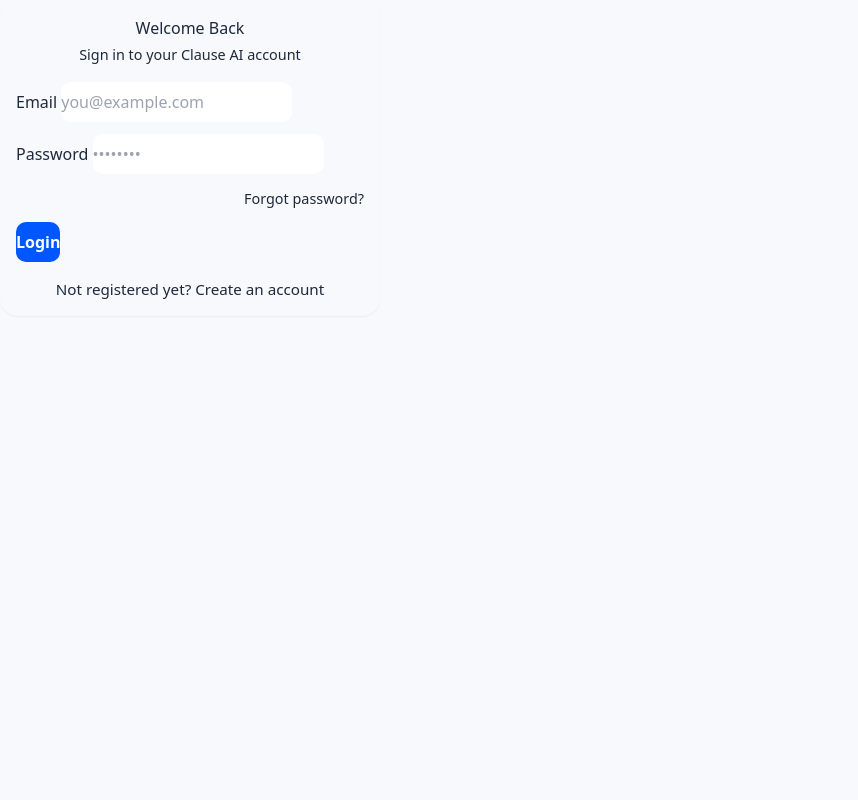
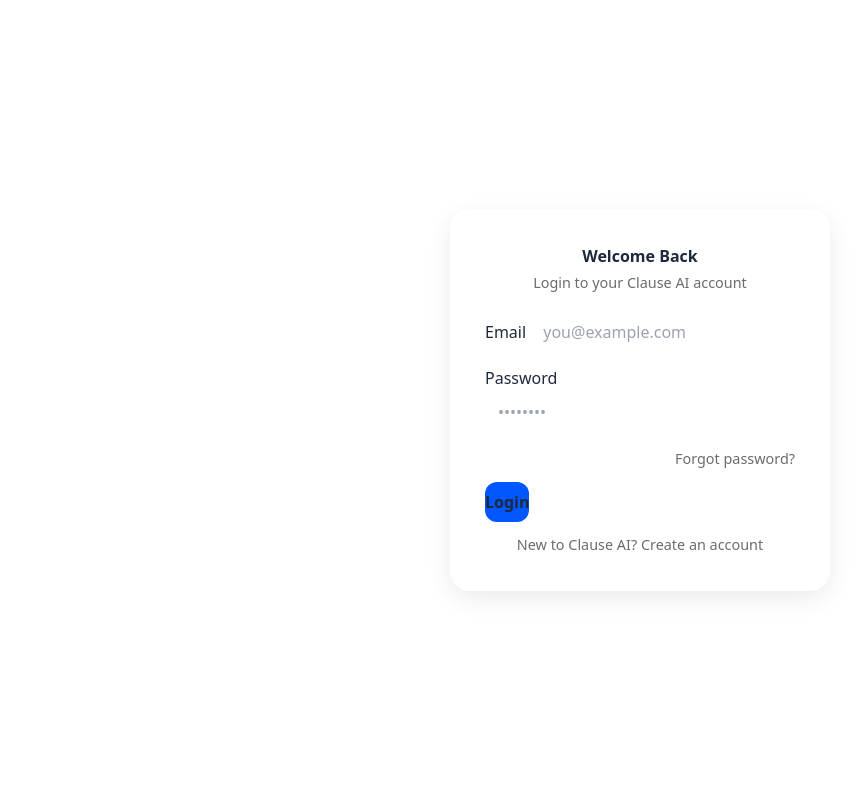
Before and after one commit to AlgoNest/Clause, a Flask app: page /login in a window 1280 px wide. Shown: the whole page, without its empty margins (0-858 px from the left). Run offline with Flask 3, Linux system fonts and the light colour scheme; some libraries are stand-ins or nearby versions.

Commit message:
Update login.html

```diff
--- a/templates/login.html
+++ b/templates/login.html
@@ -2,54 +2,109 @@
 {% block title %}Login — Clause AI{% endblock %}
 {% block body %}
 
-<div class="container d-flex justify-content-center align-items-center" style="min-height: 100vh; background: #f7f9fc;">
-  <div class="card shadow-sm border-0 p-4" style="width: 380px; border-radius: 18px;">
+<style>
+  body {
+    background: linear-gradient(135deg, #eef2ff, #f8fbff);
+    margin: 0 !important;
+    padding: 0 !important;
+  }
 
-    <!-- Heading -->
-    <h3 class="text-center mb-1">Welcome Back</h3>
-    <p class="text-center text-muted mb-4" style="font-size: 0.9rem;">
-      Sign in to your Clause AI account
-    </p>
+  /* Force full-screen flex center */
+  .full-center {
+    position: fixed;
+    top: 0;
+    left: 0;
+    width: 100vw;
+    height: 100vh;
+
+    display: flex !important;
+    justify-content: center !important;
+    align-items: center !important;
+
+    padding: 0;
+    margin: 0;
+    overflow: hidden;
+  }
+
+  /* Fade + slide animation */
+  @keyframes fadeSlide {
+    0% {
+      opacity: 0;
+      transform: translateY(25px);
+    }
+    100% {
+      opacity: 1;
+      transform: translateY(0);
+    }
+  }
+
+  .glass-card {
+    backdrop-filter: blur(14px);
+    background: rgba(255, 255, 255, 0.75);
+    border-radius: 20px;
+    padding: 35px;
+    width: 380px;
+    animation: fadeSlide 0.7s ease-out forwards;
+    box-shadow: 0 8px 25px rgba(0,0,0,0.08);
+  }
+
+  .glass-card input {
+    border-radius: 12px !important;
+    padding: 10px 13px !important;
+  }
+
+  .btn-cta {
+    border-radius: 12px;
+    font-weight: 600;
+    font-size: 1rem;
+    transition: 0.2s;
+  }
+
+  .btn-cta:hover {
+    transform: translateY(-2px);
+    box-shadow: 0 6px 15px rgba(0, 86, 255, 0.3);
+  }
+
+  .subtle {
+    font-size: 0.9rem;
+    color: #6c6c6c;
+  }
+</style>
+
+<!-- FORCED CENTER WRAPPER -->
+<div class="full-center">
+  <div class="glass-card">
+
+    <h2 class="text-center mb-1" style="font-weight: 700;">Welcome Back</h2>
+    <p class="text-center subtle mb-4">Login to your Clause AI account</p>
 
     <form action="/login" method="POST">
 
-      <!-- Email -->
       <div class="form-group mb-3">
         <label class="fw-semibold">Email</label>
-        <input type="email" class="form-control py-2"
-               name="email" placeholder="you@example.com" required
-               style="border-radius: 10px;">
+        <input type="email" class="form-control" name="email" required placeholder="you@example.com">
       </div>
 
-      <!-- Password -->
       <div class="form-group mb-3">
         <label class="fw-semibold">Password</label>
-        <input type="password" class="form-control py-2"
-               name="password" placeholder="••••••••" required
-               style="border-radius: 10px;">
+        <input type="password" class="form-control" name="password" required placeholder="••••••••">
       </div>
 
-      <!-- Forgot Password -->
       <div class="text-end mb-3">
-        <a href="/forgot-password" class="text-decoration-none" style="font-size: 0.9rem;">
-          Forgot password?
-        </a>
+        <a href="/forgot-password" class="subtle text-decoration-none">Forgot password?</a>
       </div>
 
-      <!-- Submit Button -->
-      <button type="submit"
-              class="btn w-100 py-2"
-              style="background: #0056ff; color: white; border-radius: 10px; font-weight: 600;">
+      <button type="submit" class="btn btn-primary w-100 py-2 btn-cta" style="background: #0056ff;">
         Login
       </button>
 
-      <!-- Signup Link -->
-      <p class="text-center mt-4" style="font-size: 0.95rem;">
-        Not registered yet?
+      <p class="text-center mt-3 subtle">
+        New to Clause AI?
         <a href="/signup" class="fw-semibold">Create an account</a>
       </p>
 
     </form>
+
   </div>
 </div>
 
```
